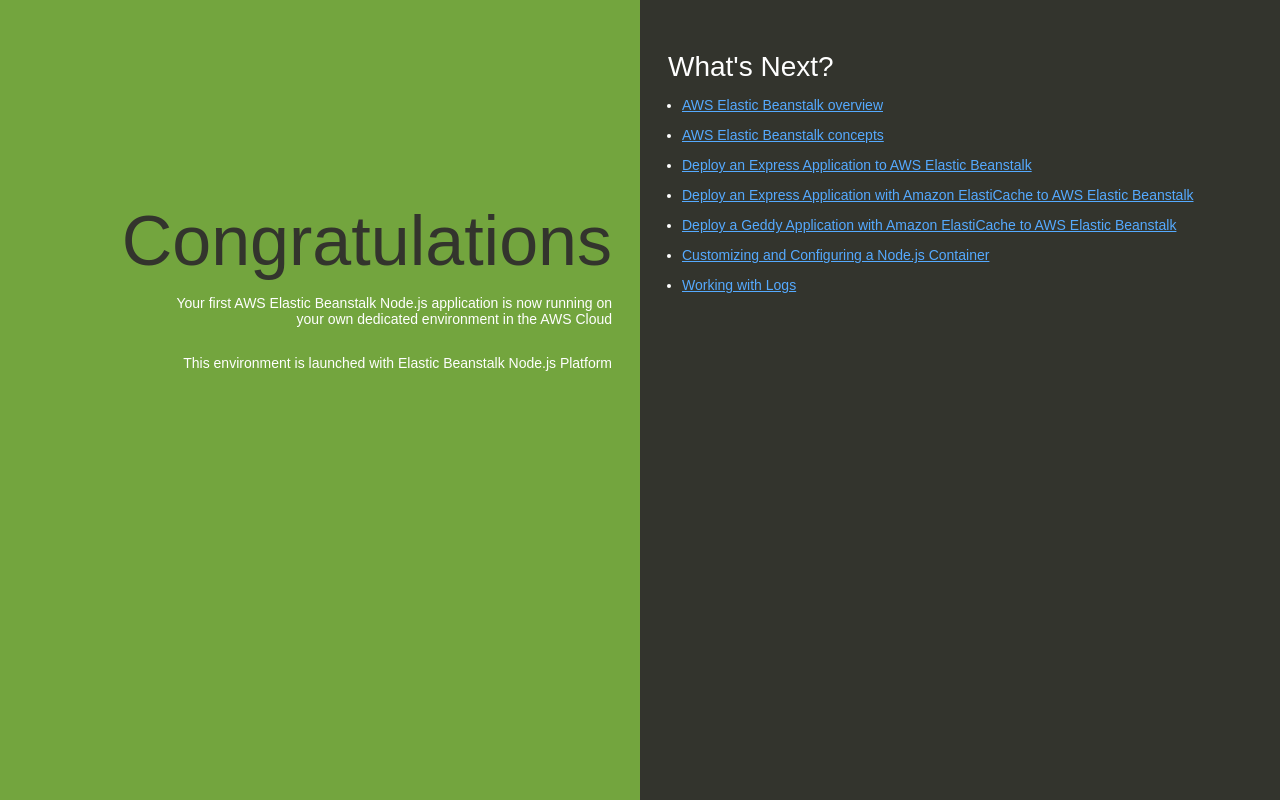
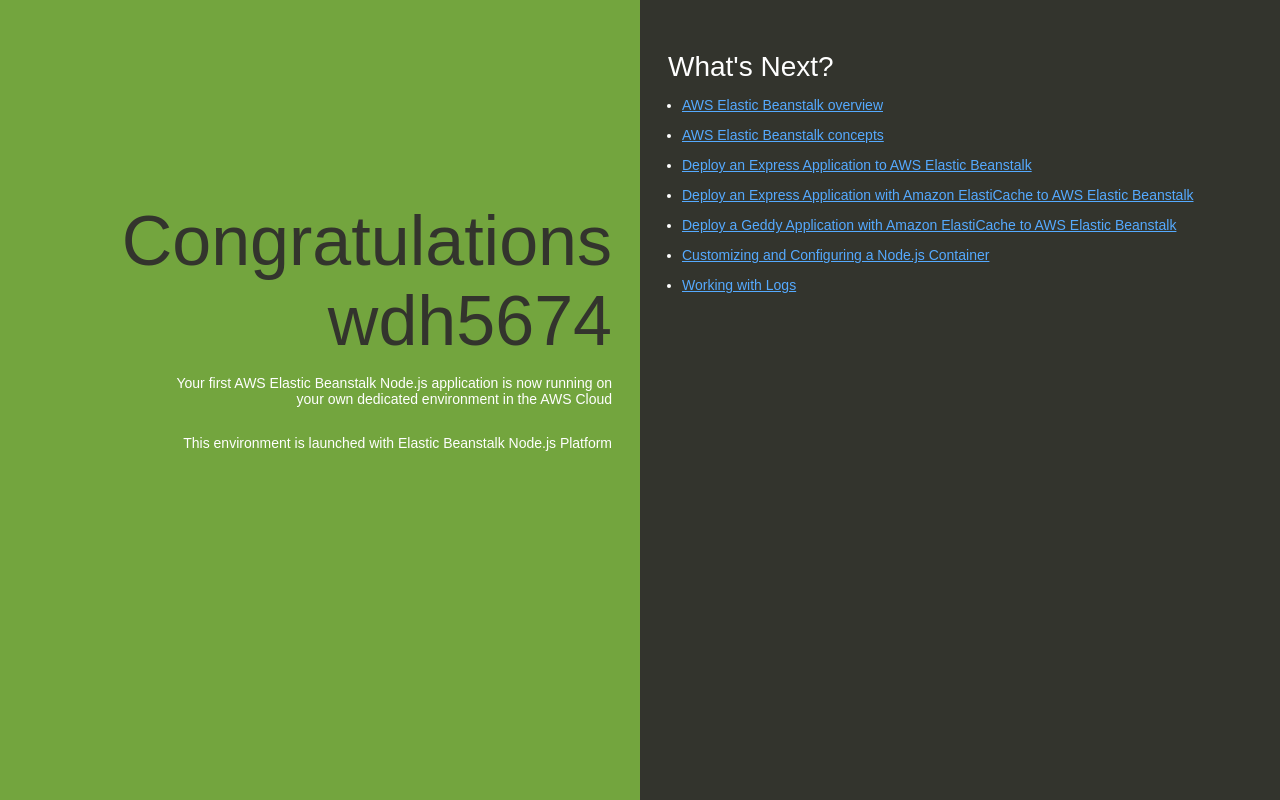
Before and after one commit to wdh5674/wh-test-node-app, a website: page index.html in a window 1280 px wide. Drawn offline with Linux system fonts and the light colour scheme.

Commit message:
Update index.html
edited header

```diff
--- a/index.html
+++ b/index.html
@@ -74,7 +74,7 @@
   </head>
   <body>
     <div class="textColumn">
-      <h1>Congratulations</h1>
+      <h1>Congratulations wdh5674</h1>
       <p>Your first AWS Elastic Beanstalk Node.js application is now running on your own dedicated environment in the AWS Cloud</p>
       <p>This environment is launched with Elastic Beanstalk Node.js Platform</p>
     </div>
```
